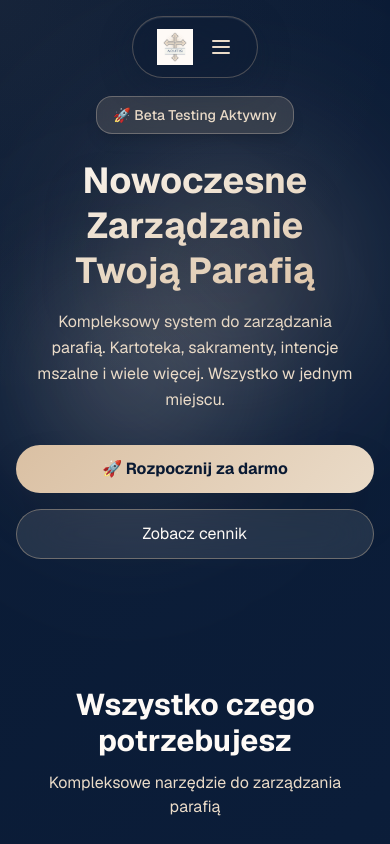
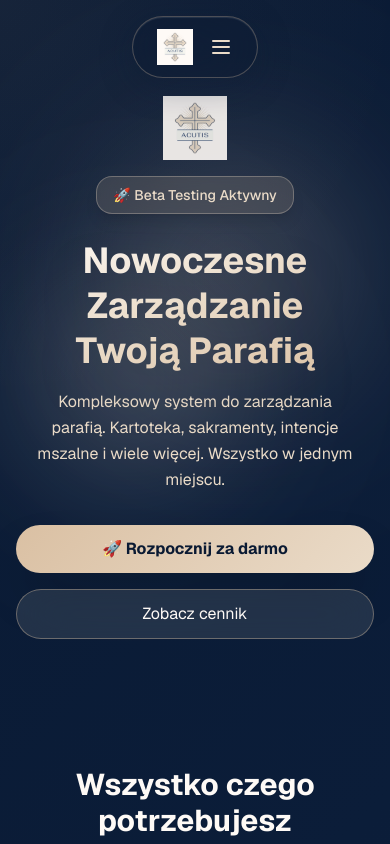
Before and after one commit to APBreakit/acutis-landing, a Next.js app: page / in a window 390 px wide. Shown: the top 844 px of the page. Built offline with nearby package versions, Linux system fonts and the light colour scheme.

Commit message:
feat: increase logo size in hero section
Double the logo size to 16/20 for mobile/large screens.

Co-authored-by: Breackly <122917550+APBreakit@users.noreply.github.com>

```diff
--- a/app/page.tsx
+++ b/app/page.tsx
@@ -550,6 +550,16 @@ export default function Home() {
       {/* Hero Section */}
       <section id="hero" className="relative z-10 container mx-auto px-4 sm:px-6 pt-24 sm:pt-32 pb-12 sm:pb-20">
         <div className="text-center max-w-5xl mx-auto">
+          <div className="mb-4 sm:mb-6 animate-fade-in">
+            <Image
+              src="/acutis-logo.png"
+              alt="Acutis"
+              width={120}
+              height={40}
+              className="h-16 sm:h-20 w-auto object-contain mx-auto opacity-90"
+            />
+          </div>
+
           <div
             className="inline-block backdrop-blur-xl rounded-2xl px-4 sm:px-6 py-2 sm:py-3 mb-6 sm:mb-8 animate-fade-in shadow-lg"
             style={{ background: "rgba(218, 192, 163, 0.15)", border: "1px solid rgba(234, 219, 200, 0.3)" }}
```
